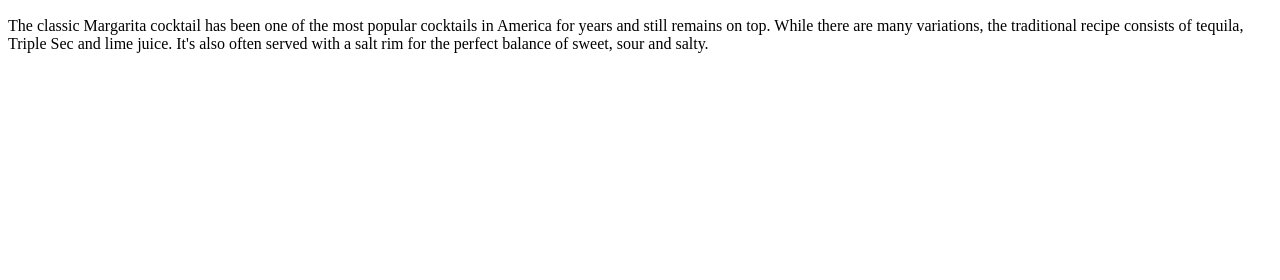
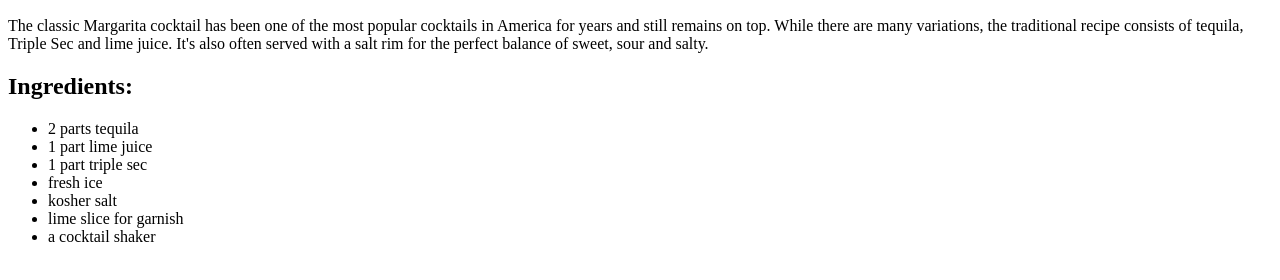
Before and after one commit to BreakingDev24/recipes-top, a plain HTML site: page recipes/margarita.html in a window 1280 px wide. Shown: the part 434-714 px from the top of the page. Drawn offline with Linux system fonts and the light colour scheme.

Commit message:
add ingredients list to margarita.html

```diff
--- a/recipes/margarita.html
+++ b/recipes/margarita.html
@@ -15,5 +15,16 @@
     <p>
         The classic Margarita cocktail has been one of the most popular cocktails in America for years and still remains on top. While there are many variations, the traditional recipe consists of tequila, Triple Sec and lime juice. It's also often served with a salt rim for the perfect balance of sweet, sour and salty.
     </p>
+
+    <h2>Ingredients:</h2>
+    <ul>
+        <li>2 parts tequila</li>
+        <li>1 part lime juice</li>
+        <li>1 part triple sec</li>
+        <li>fresh ice</li>
+        <li>kosher salt</li>
+        <li>lime slice for garnish</li>
+        <li>a cocktail shaker</li>
+    </ul>
 </body>
 </html>
```
